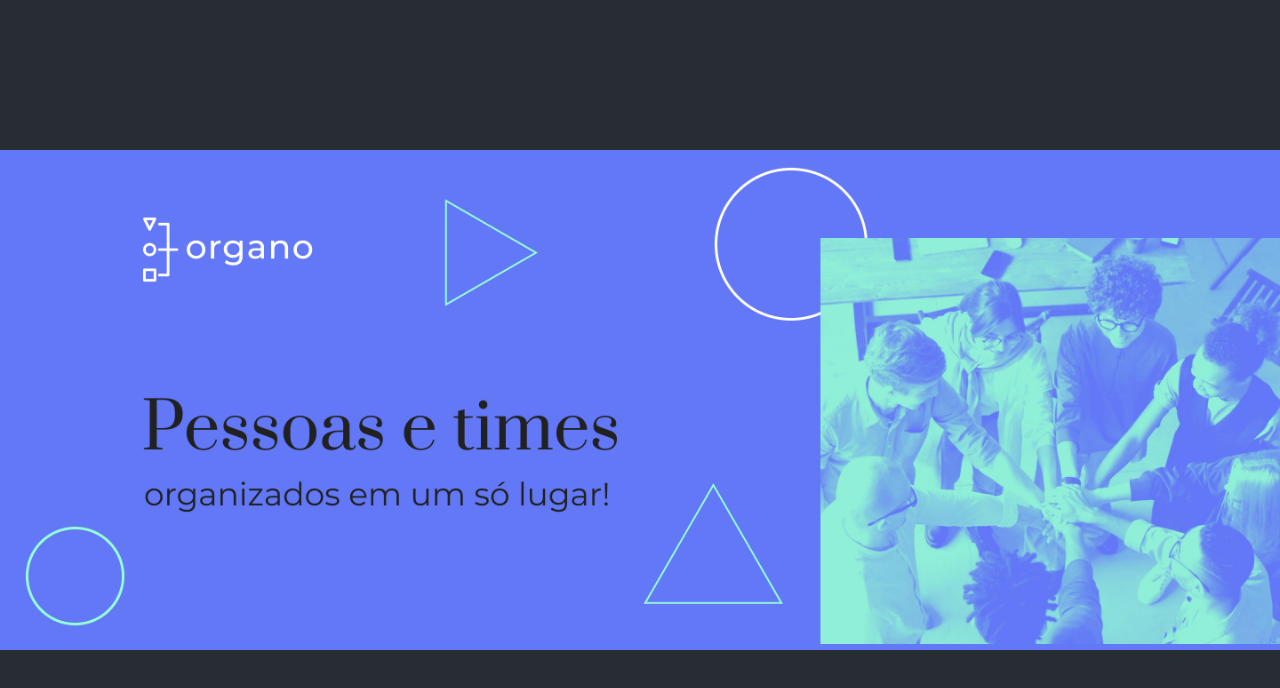
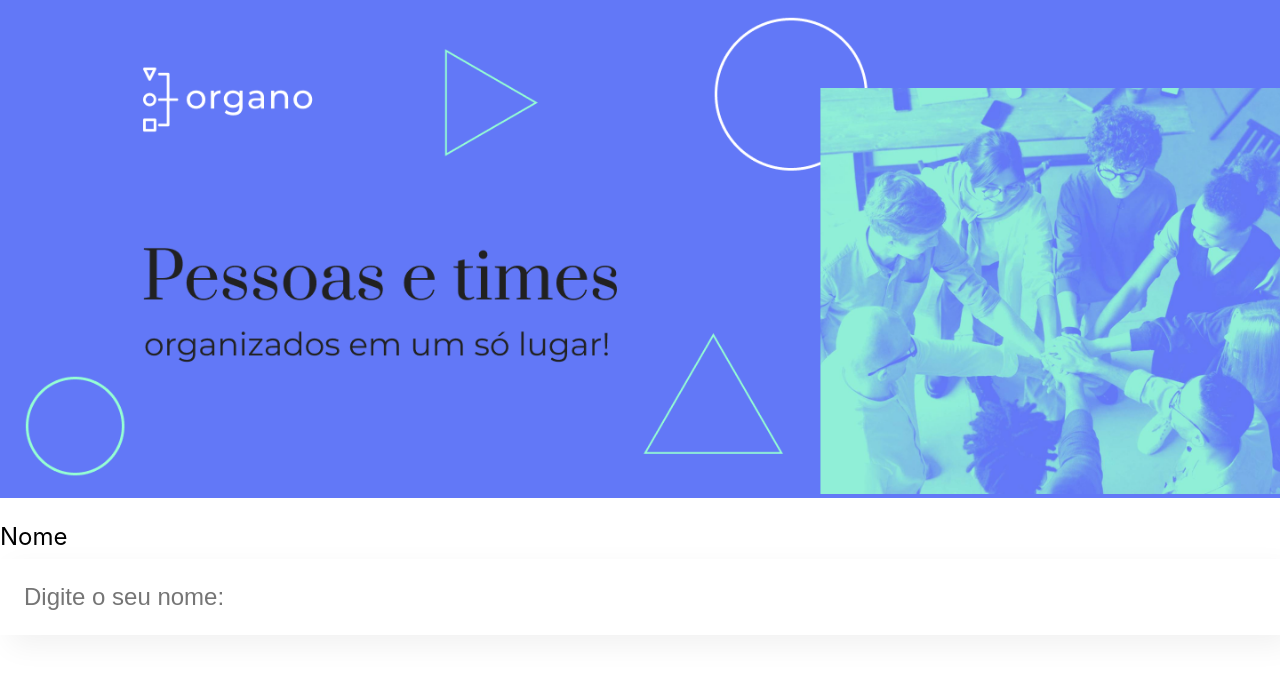
Before and after one commit to robertfreitas1/organo, a React (Create React App) app: page / in a window 1280 px wide. Shown: the top 688 px of the page. Built offline with nearby package versions, Linux system fonts and the light colour scheme.

Commit message:
criando o primeiro componente de card

```diff
--- a/src/App.css
+++ /dev/null
@@ -1,38 +0,0 @@
-.App {
-  text-align: center;
-}
-
-.App-logo {
-  height: 40vmin;
-  pointer-events: none;
-}
-
-@media (prefers-reduced-motion: no-preference) {
-  .App-logo {
-    animation: App-logo-spin infinite 20s linear;
-  }
-}
-
-.App-header {
-  background-color: #282c34;
-  min-height: 100vh;
-  display: flex;
-  flex-direction: column;
-  align-items: center;
-  justify-content: center;
-  font-size: calc(10px + 2vmin);
-  color: white;
-}
-
-.App-link {
-  color: #61dafb;
-}
-
-@keyframes App-logo-spin {
-  from {
-    transform: rotate(0deg);
-  }
-  to {
-    transform: rotate(360deg);
-  }
-}
--- a/src/App.js
+++ b/src/App.js
@@ -1,12 +1,13 @@
-import logo from './logo.svg';
-import './App.css';
+
 import Banner from './componentes/Banner/Banner';
+import CampoTexto from './componentes/CampoTexto/CampoTexto';
 
 function App() {
   return (
     <div className="App">
       <header className="App-header">
        <Banner/>
+       <CampoTexto/>
 
 
       </header>
--- a/src/componentes/Banner/Banner.css
+++ b/src/componentes/Banner/Banner.css
@@ -1,6 +1,6 @@
 .banner {
     background-color: #6278f7;
-    text-align: center;
+
 }
 
 .banner img {
--- /dev/null
+++ b/src/componentes/CampoTexto/CampoTexto.css
@@ -0,0 +1,20 @@
+.campo-texto{
+    margin: 24px 0;
+
+}
+
+.campo-texto label {
+    display: block;
+    margin-bottom: 8px;
+    font-size: 24px;
+}
+
+.campo-texto input {
+    background-color: #ffffff;
+    box-shadow: 10px 10px 30px rgba(0, 0, 0,  0.06);
+    width:100%;
+    border: none;
+    padding: 24px;
+    font-size: 24px;
+    box-sizing: border-box;
+}
--- /dev/null
+++ b/src/componentes/CampoTexto/CampoTexto.js
@@ -0,0 +1,12 @@
+import './CampoTexto.css'
+
+const CampoTexto = () => {
+return (
+    <div className="campo-texto">
+        <label>Nome</label>
+        <input placeholder='Digite o seu nome:'/>
+    </div>
+)
+}
+
+export default CampoTexto
```
Also changed, not shown: 1 other file (tests, documents, lock files or other folders).
